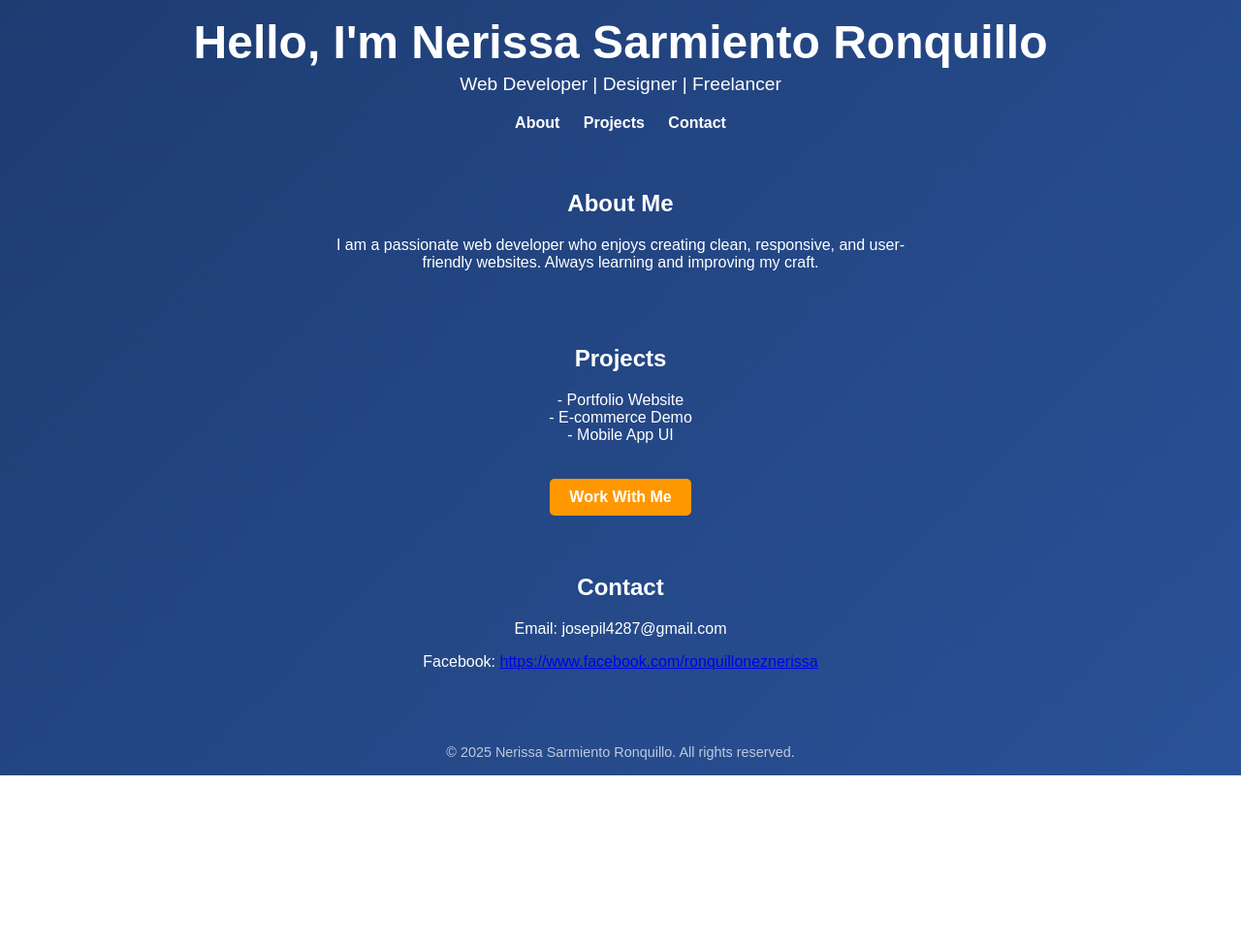
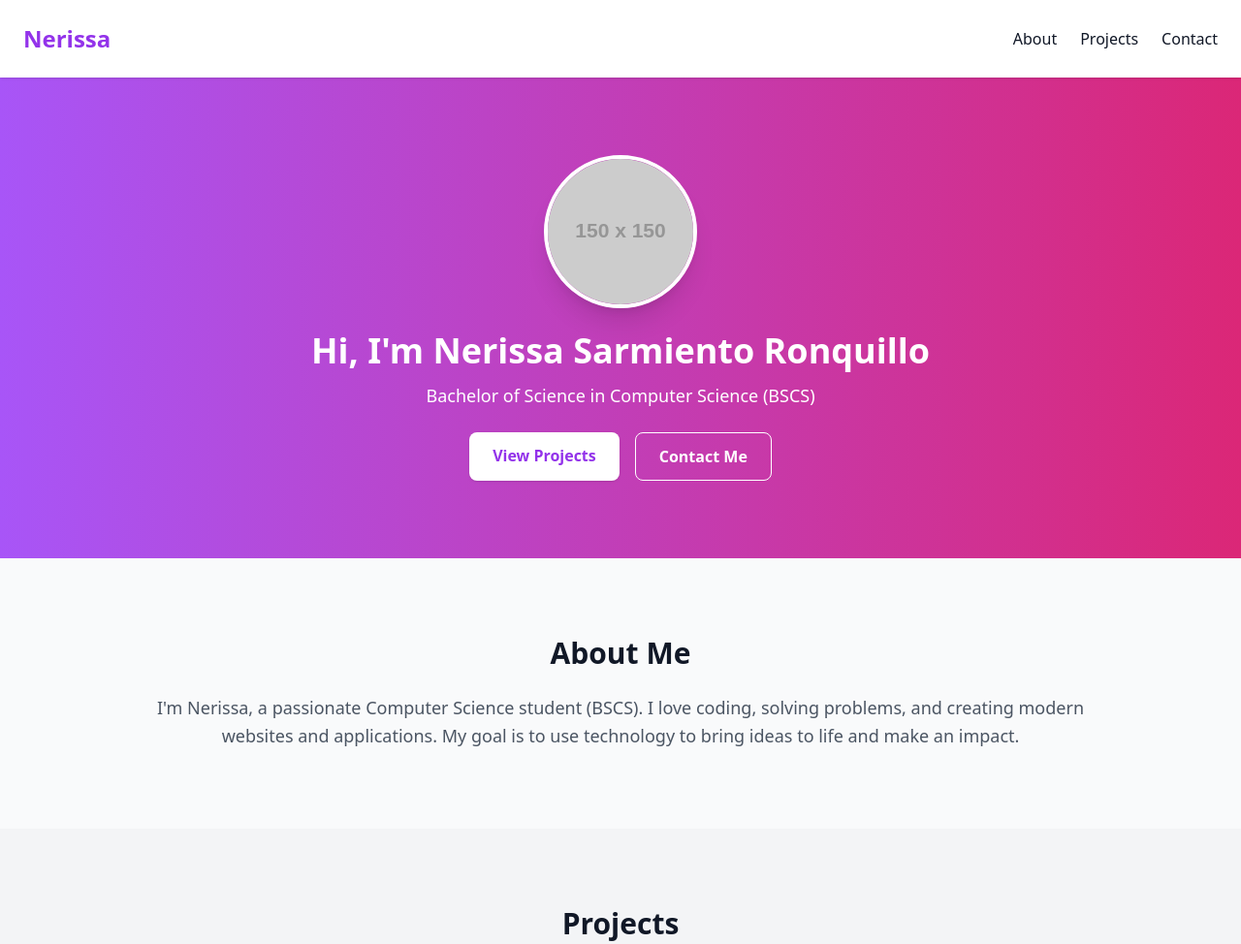
Before and after one commit to NerissaRonquillo33/myproject, a plain HTML site: page index.html in a window 1280 px wide. Shown: the top 974 px of the page at 97% size. Before the commit the page ends 800 px from the top, so only its background shows below. Drawn offline with nearby package versions, Linux system fonts and the light colour scheme; placeholder pictures from the web are drawn by us.

Commit message:
new landing again

```diff
--- a/index.html
+++ b/index.html
@@ -3,101 +3,87 @@
 <head>
   <meta charset="UTF-8">
   <meta name="viewport" content="width=device-width, initial-scale=1.0">
-  <title>Nerissa Sarmiento Ronquillo</title>
-  <style>
-    body {
-      margin: 0;
-      font-family: Arial, sans-serif;
-      background: linear-gradient(135deg, #1e3c72, #2a5298);
-      color: #fff;
-      display: flex;
-      flex-direction: column;
-      align-items: center;
-      justify-content: center;
-      min-height: 100vh;
-      text-align: center;
-    }
-    header {
-      margin-bottom: 20px;
-    }
-    header h1 {
-      font-size: 3rem;
-      margin: 0;
-    }
-    header p {
-      font-size: 1.2rem;
-      margin: 5px 0 20px;
-    }
-    nav a {
-      text-decoration: none;
-      color: #fff;
-      margin: 0 10px;
-      font-weight: bold;
-    }
-    nav a:hover {
-      text-decoration: underline;
-    }
-    section {
-      margin: 20px 0;
-      max-width: 600px;
-    }
-    footer {
-      margin-top: 40px;
-      font-size: 0.9rem;
-      opacity: 0.7;
-    }
-    .btn {
-      display: inline-block;
-      background: #ff9800;
-      color: #fff;
-      padding: 10px 20px;
-      margin-top: 20px;
-      border-radius: 5px;
-      text-decoration: none;
-      font-weight: bold;
-    }
-    .btn:hover {
-      background: #e68900;
-    }
-  </style>
+  <title>Nerissa Sarmiento Ronquillo - Portfolio</title>
+  <script src="https://cdn.tailwindcss.com"></script>
+  <script src="https://unpkg.com/lucide@latest"></script>
 </head>
-<body>
-  <header>
-    <h1>Hello, I'm Nerissa Sarmiento Ronquillo</h1>
-    <p>Web Developer | Designer | Freelancer</p>
-    <nav>
-      <a href="#about">About</a>
-      <a href="#projects">Projects</a>
-      <a href="#contact">Contact</a>
-    </nav>
-  </header>
+<body class="bg-gray-50 text-gray-900">
 
-  <section id="about">
-    <h2>About Me</h2>
-    <p>
-      I am a passionate web developer who enjoys creating clean, responsive,
-      and user-friendly websites. Always learning and improving my craft.
+  <!-- Navbar -->
+  <nav class="flex justify-between items-center p-6 shadow bg-white sticky top-0">
+    <h1 class="text-2xl font-bold text-purple-600">Nerissa</h1>
+    <ul class="flex space-x-6 font-medium">
+      <li><a href="#about" class="hover:text-purple-600">About</a></li>
+      <li><a href="#projects" class="hover:text-purple-600">Projects</a></li>
+      <li><a href="#contact" class="hover:text-purple-600">Contact</a></li>
+    </ul>
+  </nav>
+
+  <!-- Hero Section -->
+  <section class="text-center py-20 bg-gradient-to-r from-purple-500 to-pink-600 text-white">
+    <img src="https://via.placeholder.com/150" alt="Profile" class="mx-auto rounded-full shadow-xl border-4 border-white">
+    <h2 class="text-4xl font-bold mt-6">Hi, I'm Nerissa Sarmiento Ronquillo</h2>
+    <p class="mt-3 text-lg font-medium">Bachelor of Science in Computer Science (BSCS)</p>
+    <div class="mt-6 flex justify-center space-x-4">
+      <a href="#projects" class="px-6 py-3 bg-white text-purple-600 font-semibold rounded-lg shadow hover:bg-gray-100">
+        View Projects
+      </a>
+      <a href="#contact" class="px-6 py-3 border border-white font-semibold rounded-lg hover:bg-white hover:text-purple-600">
+        Contact Me
+      </a>
+    </div>
+  </section>
+
+  <!-- About -->
+  <section id="about" class="py-20 px-6 max-w-5xl mx-auto text-center">
+    <h3 class="text-3xl font-bold mb-6">About Me</h3>
+    <p class="text-gray-600 leading-relaxed text-lg">
+      I'm Nerissa, a passionate Computer Science student (BSCS).
+      I love coding, solving problems, and creating modern websites and applications.
+      My goal is to use technology to bring ideas to life and make an impact.
     </p>
   </section>
 
-  <section id="projects">
-    <h2>Projects</h2>
-    <p>
-      - Portfolio Website<br>
-      - E-commerce Demo<br>
-      - Mobile App UI
-    </p>
-    <a href="#contact" class="btn">Work With Me</a>
+  <!-- Projects -->
+  <section id="projects" class="py-20 bg-gray-100 px-6">
+    <h3 class="text-3xl font-bold text-center mb-12">Projects</h3>
+    <div class="grid grid-cols-1 md:grid-cols-3 gap-8 max-w-6xl mx-auto">
+      <div class="bg-white rounded-xl shadow hover:shadow-lg transition p-6">
+        <img src="https://via.placeholder.com/400x250" alt="Project 1" class="rounded-lg mb-4">
+        <h4 class="font-bold text-lg">Project One</h4>
+        <p class="text-gray-600 text-sm mt-2">A web app built with modern tools.</p>
+      </div>
+      <div class="bg-white rounded-xl shadow hover:shadow-lg transition p-6">
+        <img src="https://via.placeholder.com/400x250" alt="Project 2" class="rounded-lg mb-4">
+        <h4 class="font-bold text-lg">Project Two</h4>
+        <p class="text-gray-600 text-sm mt-2">Mobile-friendly and responsive design.</p>
+      </div>
+      <div class="bg-white rounded-xl shadow hover:shadow-lg transition p-6">
+        <img src="https://via.placeholder.com/400x250" alt="Project 3" class="rounded-lg mb-4">
+        <h4 class="font-bold text-lg">Project Three</h4>
+        <p class="text-gray-600 text-sm mt-2">A creative project showcasing innovation.</p>
+      </div>
+    </div>
   </section>
 
-  <section id="contact">
-    <h2>Contact</h2>
-    <p>Email: josepil4287@gmail.com</p>
-    <p>Facebook: <a href="https://www.facebook.com/ronquilloneznerissa">https://www.facebook.com/ronquilloneznerissa</a></p>
+  <!-- Contact -->
+  <section id="contact" class="py-20 px-6 text-center">
+    <h3 class="text-3xl font-bold mb-6">Get in Touch</h3>
+    <p class="text-gray-600 mb-6">I'd love to connect! You can reach me here:</p>
+    <div class="flex justify-center space-x-6 text-2xl text-purple-600">
+      <a href="mailto:yourname@email.com"><i data-lucide="mail"></i></a>
+      <a href="https://github.com/yourusername" target="_blank"><i data-lucide="github"></i></a>
+      <a href="https://linkedin.com/in/yourusername" target="_blank"><i data-lucide="linkedin"></i></a>
+    </div>
   </section>
 
-  <footer>
-    &copy; 2025 Nerissa Sarmiento Ronquillo. All rights reserved.
+  <!-- Footer -->
+  <footer class="py-6 text-center bg-gray-200 text-gray-600">
+    © 2025 Nerissa Sarmiento Ronquillo. All rights reserved.
   </footer>
+
+  <script>
+    lucide.createIcons();
+  </script>
 </body>
 </html>
```
